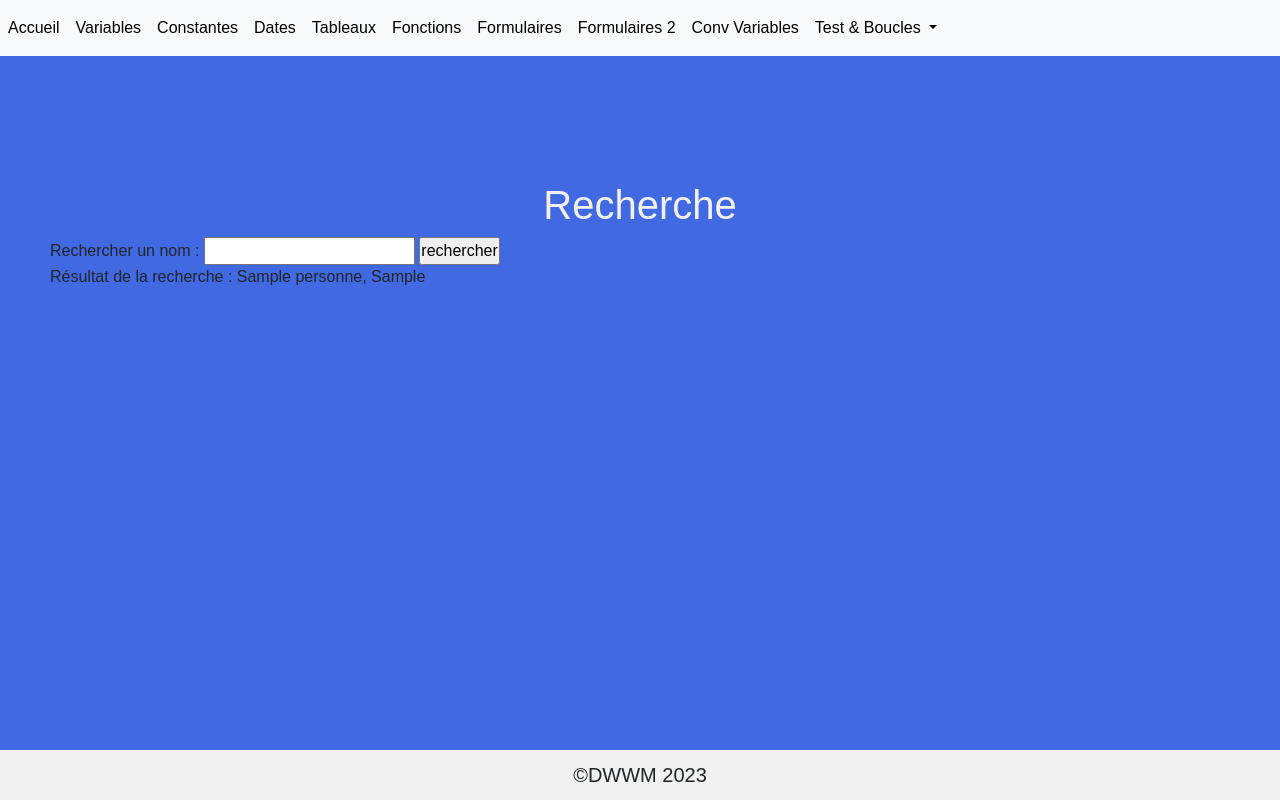
After one commit to xavmllt/php, a PHP site: page /rechercher.php in a window 1280 px wide. The commit adds this page. Run offline with PHP 8.4, Linux system fonts and the light colour scheme; tables that the repository leaves empty or names only in its code hold one stand-in row (values such as "Sample post"); some libraries are stand-ins or nearby versions.

Commit message:
rechercher et POO php

```diff
--- a/entete.php
+++ b/entete.php
@@ -47,6 +47,7 @@
             <li><a class="dropdown-item" href="conditions.php">Conditions</a></li>
             <li><a class="dropdown-item" href="boucles.php">Boucles</a></li>
             <li><a class="dropdown-item" href="cnx.php">Connexion BDD</a></li>
+            <li><a class="dropdown-item" href="rechercher.php">Rechercher</a></li>
           </ul>
         </li>
       </form>
--- a/inserD.php
+++ b/inserD.php
@@ -25,7 +25,7 @@
 
         // on crée la requête SQL
         $sql = 'INSERT INTO personne (NumAch, Nom, Age, Ville, Sexe) VALUES (\'\', \'Alain\', 32, \'Manchester\', \'M\')';
-        echo 'insertion réalisé avec succès !';
+        // echo 'insertion réalisé avec succès !';
 
         $result = mysqli_query($con, $sql) || die ('Echec de la requête insert');
 
--- /dev/null
+++ b/recherche.php
@@ -0,0 +1,41 @@
+<!DOCTYPE html>
+<html lang="en">
+<head>
+    <meta charset="UTF-8">
+    <meta name="viewport" content="width=device-width, initial-scale=1.0">
+    <title>Rechercher</title>
+</head>
+<body>
+    <div class="content">
+        <h1>Recherche</h1>
+
+        <form action="" method="post">
+            Rechercher un nom : <input type="text" name="recherche">
+            <input type="submit" value="rechercher">
+        </form>
+
+        <?php
+
+        $db_serveur = 'localhost'; // adresse du serveur Mysql
+        $db_user = 'root';  // nom de l'utilisateur
+        $db_user_pass = 'root'; // mot de passe
+        $db_name = 'casse2'; // nom de la base de donnée
+
+        // J'ouvre une connexion au serveur mysql
+        $con = mysqli_connect($db_serveur, $db_user, $db_user_pass, $db_name);
+
+        // Je récupère la recherche
+        $recherche = isset($_POST['recherche']) ? $_POST['recherche'] : '';
+
+        // J'écris la requête sql
+        $q = $con -> query(
+            "SELECT nom, ville FROM personne WHERE nom LIKE '%$recherche%' OR ville LIKE '%$recherche%' LIMIT 10");
+
+            // J'affiche le resultat
+            while($r = mysqli_fetch_array($q)){
+                echo 'Résultat de la recherche : '.$r['nom'].', '.$r['ville'].'<br>';
+            };
+        ?>
+    </div>
+</body>
+</html>
--- /dev/null
+++ b/rechercher.php
@@ -0,0 +1,15 @@
+<!DOCTYPE html>
+<html lang="en">
+<head>
+    <meta charset="UTF-8">
+    <meta name="viewport" content="width=device-width, initial-scale=1.0">
+    <title>Formulaires</title>
+</head>
+<body>
+    <?php
+        include_once('entete.php');
+        include_once('recherche.php');
+        include_once('footer.php');
+    ?>
+</body>
+</html>
--- /dev/null
+++ b/sauvegarde.txt
@@ -0,0 +1 @@
+xavier - fece\n\n\n\nxavier - fece\n\n\n\n
```
Also changed, not shown: poophp/coderPOO.php (added, +45 -0 lines), poophp/voiture.php (added, +21 -0 lines).
